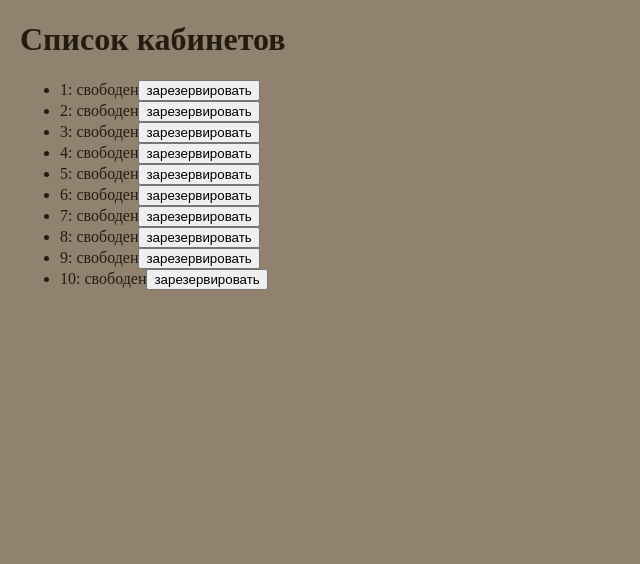
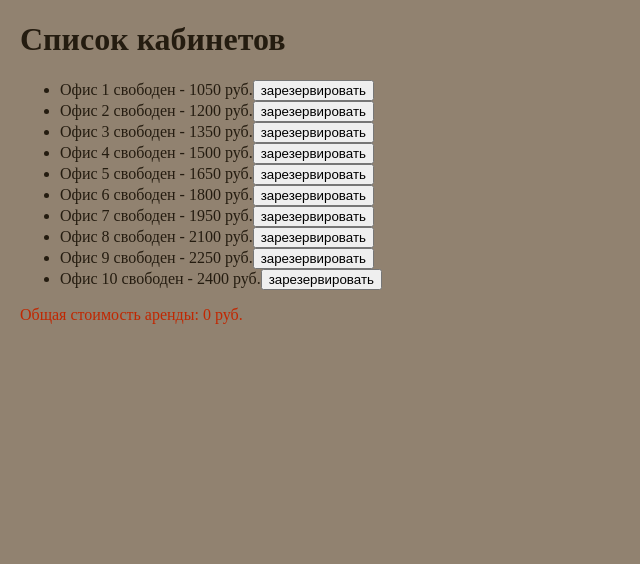
Before and after one commit to grufid/web-back-labs, a Flask app: page /lab6/ in a window 1280 px wide. Shown: the part 38-602 px from the top of the page, without its empty margins (0-640 px from the left). Run offline with Flask 3, Linux system fonts and the light colour scheme.

Commit message:
Стоимость аренды

```diff
--- a/lab6.py
+++ b/lab6.py
@@ -4,7 +4,7 @@ lab6 = Blueprint('lab6', __name__)
 
 offices = []
 for i in range(1,11):
-    offices.append({"number": i, "tenant": ""})
+    offices.append({"number": i, "tenant": "", "price": 900 + i * 150})
 
 @lab6.route('/lab6/')
 def main():
--- a/templates/lab6/lab6.html
+++ b/templates/lab6/lab6.html
@@ -1,4 +1,4 @@
-{% extends "base.html" %}
+{% extends 'base.html' %}
 
 {% block lab %}Лабораторная работа 6{% endblock %}
 
@@ -22,28 +22,35 @@ function getOfficeList() {
     .then(function(data) {
         const office_list = data.result;
         const ul = document.getElementById('office-list');
-        ul.innerHTML = '';
+        const totalElement = document.getElementById('total-price');
+        const currentUser = "{{ session.get('login') }}";
+        let totalPrice = 0;
         for (let i=0; i < office_list.length; i++) {
             const office = office_list[i];
             const li = document.createElement('li');
-            li.innerText = `${office.number}: ${office.tenant || 'свободен'}`;
+            li.innerText = `Офис ${office.number}  ${office.tenant || 'свободен'} - ${office.price} руб.`;
 
-            if (!office.tenant) {
+             if (!office.tenant) {
                 const bookingButton = document.createElement('button');
                 bookingButton.innerText = 'зарезервировать';
                 bookingButton.onclick = function() {booking(office.number)};
                 li.appendChild(bookingButton);
-            } else {
+            }
+            if (office.tenant) {
+                if (office.tenant == currentUser) {
+                    totalPrice += office.price;
+                }
                 const cancelButton = document.createElement('button');
                 cancelButton.innerText = 'освободить';
                 cancelButton.onclick = function() {cancellation(office.number)};
                 li.appendChild(cancelButton);
             }
+
             ul.appendChild(li);
         }
+        totalElement.innerText = `Общая стоимость аренды: ${totalPrice} руб.`;
     })
 }
-
 function booking(officeNumber){
     const url = '/lab6/json-rpc-api/';
     const json = {
@@ -72,9 +79,9 @@ function booking(officeNumber){
                 case -32601:
                     alert('Странная ошибка');
                     break;
+
             }
         }
-
         else {
             document.getElementById('office-list').innerHTML = '';
             getOfficeList();
@@ -95,11 +102,11 @@ function cancellation(officeNumber){
         headers: {'Content-Type': 'application/json'},
         body: JSON.stringify(json)
     })
-    .then(function(response) {
+    .then(function(response){
         return response.json()
     })
-    .then(function(data) {
-        if(data.error) {
+    .then(function(data){
+        if (data.error) {
             switch(data.error.code) {
                 case 1:
                     alert('Вы не авторизованы, пожалуйста, авторизуйтесь');
@@ -108,16 +115,20 @@ function cancellation(officeNumber){
                     alert('Офис не арендован');
                     break;
                 case 4:
-                    alert('Вы не арендатор этого офиса');
-                    break;
+                alert('Вы не арендатор этого офиса');
+                break;
                 case -32601:
                     alert('Странная ошибка');
                     break;
+
             }
-        } else {
+        }
+        else {
+            document.getElementById('office-list').innerHTML = '';
             getOfficeList();
         }
     });
+
 }
 
 document.addEventListener('DOMContentLoaded', function() {
@@ -129,5 +140,5 @@ document.addEventListener('DOMContentLoaded', function() {
 {% block main %}
     <h1>Список кабинетов</h1>
     <ul id="office-list"></ul>
-
+    <div id="total-price" style="color:rgb(193, 39, 0)"></div>
 {% endblock %}
```
